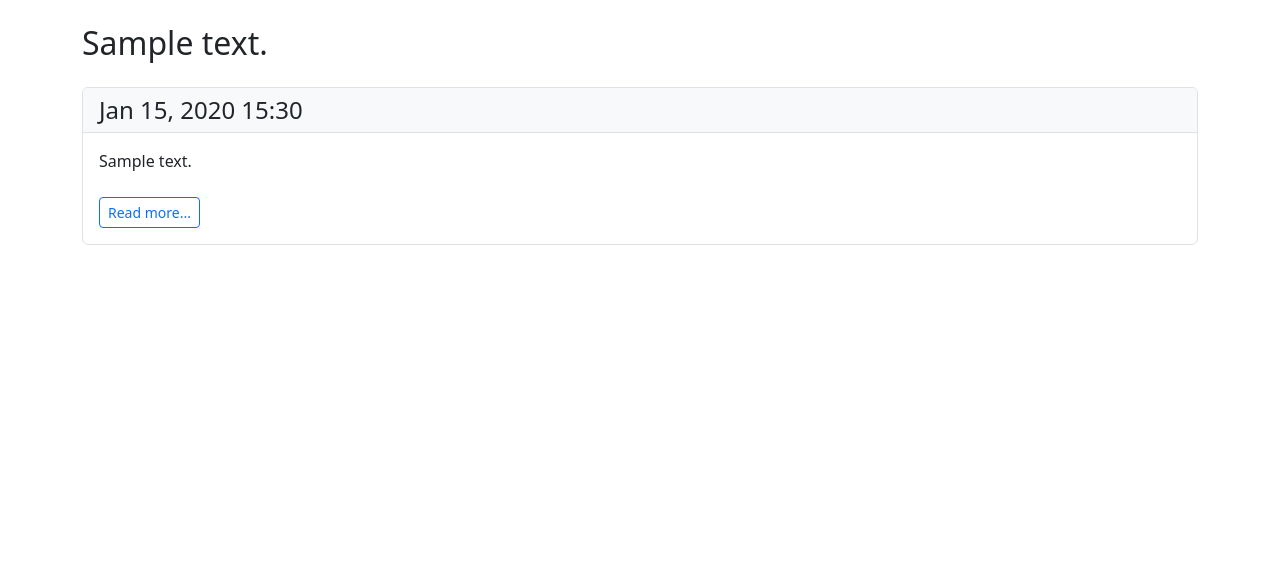
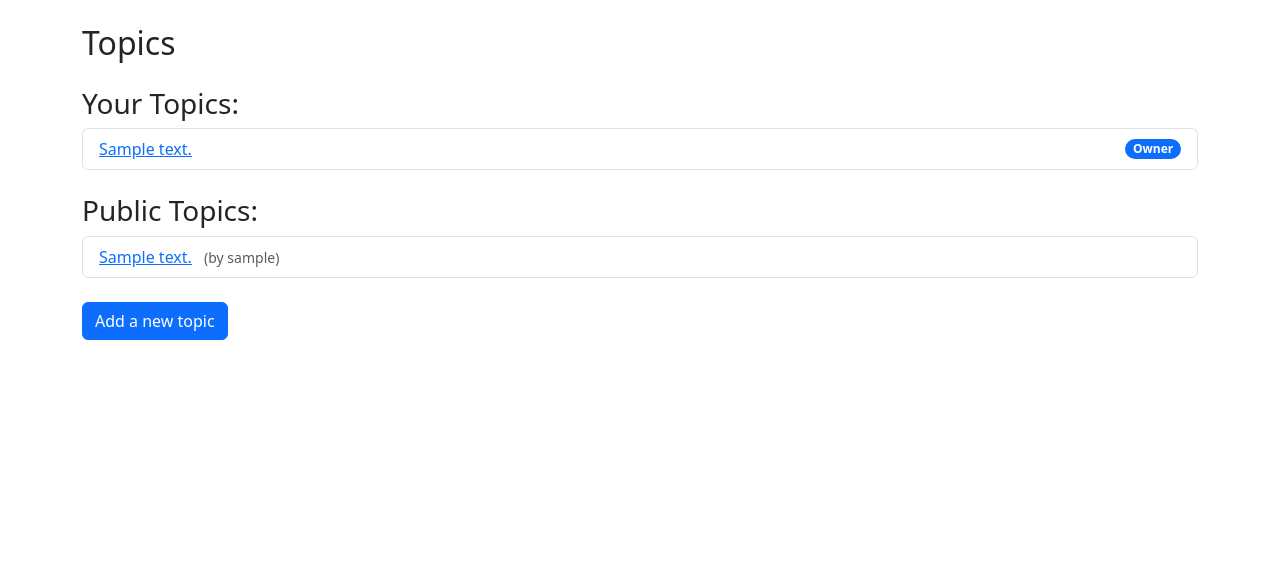
Before and after one commit to ronaldo-28/learning_log, a Django app: template learning_logs/templates/learning_logs/topics.html in a window 1280 px wide. Shown: the part 59-639 px from the top of the page. Run offline with Django 5.2, Linux system fonts and the light colour scheme; the template is opened without the code that fills it: values that come from a table or form of the project are taken from there, others are empty; a user stored in the database is signed in; tables that the repository leaves empty hold one stand-in row (values such as "Sample post"); some libraries are stand-ins or nearby versions.

```diff
--- a/accounts/views.py
+++ b/accounts/views.py
@@ -1,7 +1,6 @@
 from django.shortcuts import render, redirect
 from django.contrib.auth import login
 from django.contrib.auth.forms import UserCreationForm
-
 
 def register(request):
     """Register a new user."""
@@ -14,8 +13,11 @@ def register(request):
 
         if form.is_valid():
             new_user = form.save()
+
             # Log the user in and then redirect to home page.
-            login(request, new_user)
+            # We must specify the backend because we have multiple (ModelBackend + Allauth)
+            login(request, new_user, backend='django.contrib.auth.backends.ModelBackend')
+
             return redirect('learning_logs:index')
 
     # Display a blank or invalid form.
--- a/learning_logs/templates/learning_logs/edit_entry.html
+++ b/learning_logs/templates/learning_logs/edit_entry.html
@@ -2,11 +2,10 @@
 {% load django_bootstrap5 %}
 
 {% block page_header %}
-<h2>Edit entry</h2>
+  <h2>Edit entry:</h2>
 {% endblock page_header %}
 
 {% block content %}
-
   <p><a href="{% url 'learning_logs:topic' topic.id %}">{{ topic }}</a></p>
 
   <form action="{% url 'learning_logs:edit_entry' entry.id %}" method='post'>
@@ -14,5 +13,4 @@
     {% bootstrap_form form %}
     {% bootstrap_button button_type="submit" content="Save changes" %}
   </form>
-
 {% endblock content %}
--- a/learning_logs/templates/learning_logs/topics.html
+++ b/learning_logs/templates/learning_logs/topics.html
@@ -2,41 +2,37 @@
 {% load django_bootstrap5 %}
 
 {% block page_header %}
-  <div class="d-flex justify-content-between align-items-center">
-    <h2>{{ topic.text }}</h2>
-    {% if is_owner %}
-      <a href="{% url 'learning_logs:delete_topic' topic.id %}" class="btn btn-sm btn-outline-danger">Delete Topic</a>
-    {% endif %}
-  </div>
-  {% if is_owner %}
-    <p>
-      <a href="{% url 'learning_logs:new_entry' topic.id %}">Add new entry</a>
-    </p>
-  {% endif %}
+  <h2>Topics</h2>
 {% endblock page_header %}
 
 {% block content %}
-  {% for entry in entries %}
-    <div class="card mb-3">
-      <h4 class="card-header">
-        {{ entry.date_added|date:'M d, Y H:i' }}
-        {% if is_owner %}
-          <small><a href="{% url 'learning_logs:edit_entry' entry.id %}">edit</a></small>
-          <small class="ms-2"><a href="{% url 'learning_logs:delete_entry' entry.id %}" class="text-danger">delete</a></small>
+  <h3>Your Topics:</h3>
+  <ul class="list-group mb-4">
+    {% for topic in topics %}
+      <li class="list-group-item d-flex justify-content-between align-items-center">
+        <a href="{% url 'learning_logs:topic' topic.id %}">{{ topic.text }}</a>
+        {% if topic.owner == user %}
+            <span class="badge bg-primary rounded-pill">Owner</span>
         {% endif %}
-      </h4>
-      <div class="card-body">
-        {# Show truncated text #}
-        {{ entry.text|truncatechars:50|linebreaks }}
+      </li>
+    {% empty %}
+      <li class="list-group-item">No topics have been added yet.</li>
+    {% endfor %}
+  </ul>
 
-        {# Link to view full text #}
-        <a href="{% url 'learning_logs:entry' entry.id %}" class="btn btn-sm btn-outline-primary mt-2">Read more...</a>
-      </div>
-    </div>
-  {% empty %}
-    <p>There are no entries for this topic yet.</p>
-    {% if is_owner %}
-      <p>Be the first to <a href="{% url 'learning_logs:new_entry' topic.id %}">add one</a>!</p>
-    {% endif %}
-  {% endfor %}
+  {% if public_topics %}
+  <h3>Public Topics:</h3>
+  <ul class="list-group mb-4">
+    {% for topic in public_topics %}
+      <li class="list-group-item">
+        <a href="{% url 'learning_logs:topic' topic.id %}">{{ topic.text }}</a>
+        <span class="text-muted small ms-2">(by {{ topic.owner.username }})</span>
+      </li>
+    {% empty %}
+        <li class="list-group-item">No public topics available.</li>
+    {% endfor %}
+  </ul>
+  {% endif %}
+
+  <a href="{% url 'learning_logs:new_topic' %}" class="btn btn-primary">Add a new topic</a>
 {% endblock content %}
```
Also changed, not shown: learning_logs/templates/learning_logs/new_entry.html (+5 -32 lines), learning_logs/templates/learning_logs/new_topic.html (+6 -9 lines). Lines whose indentation alone changed are shown as unchanged.
